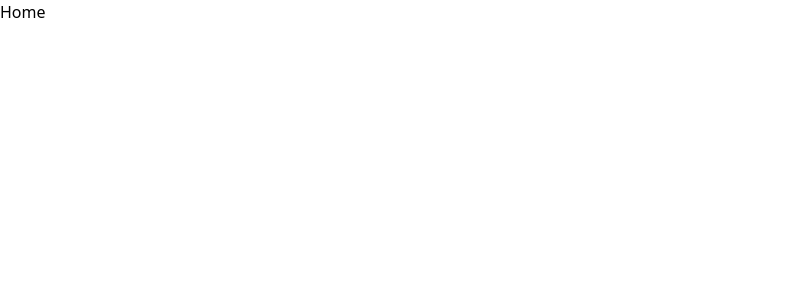
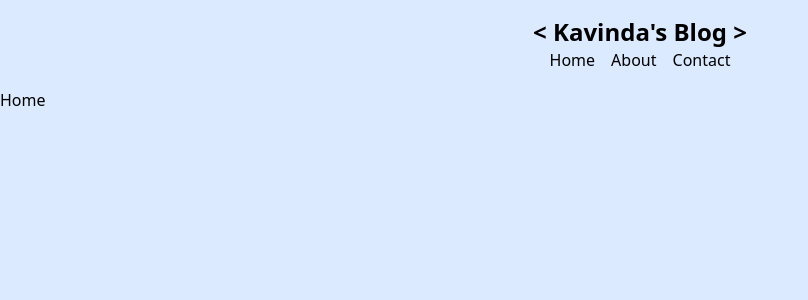
Before and after one commit to kavindalj/Blog, a Next.js app: page / in a window 1280 px wide. Shown: the top 300 px of the page, without its empty margins (0-808 px from the left). Built offline with nearby package versions, Linux system fonts and the light colour scheme.

Commit message:
build:import header

```diff
--- a/app/layout.tsx
+++ b/app/layout.tsx
@@ -1,6 +1,7 @@
 import type { Metadata } from "next";
 import { Geist, Geist_Mono } from "next/font/google";
 import "./globals.css";
+import Header from "./components/Header";
 
 const geistSans = Geist({
   variable: "--font-geist-sans",
@@ -24,10 +25,9 @@ export default function RootLayout({
 }>) {
   return (
     <html lang="en">
-      <body
-        className={`${geistSans.variable} ${geistMono.variable} antialiased`}
-      >
-        {children}
+      <body className={`${geistSans.variable} ${geistMono.variable} antialiased` + " bg-blue-100"}>
+        <Header />
+        < div className="mainContainer">{children}</div>
       </body>
     </html>
   );
```
